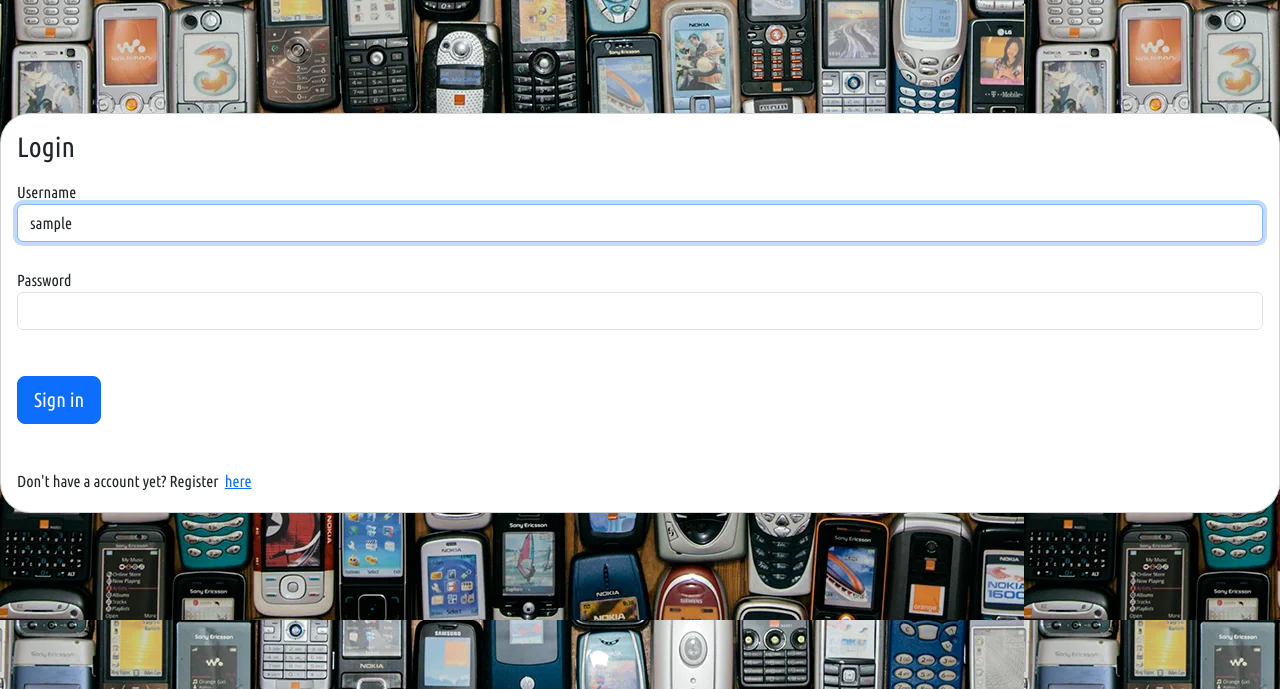
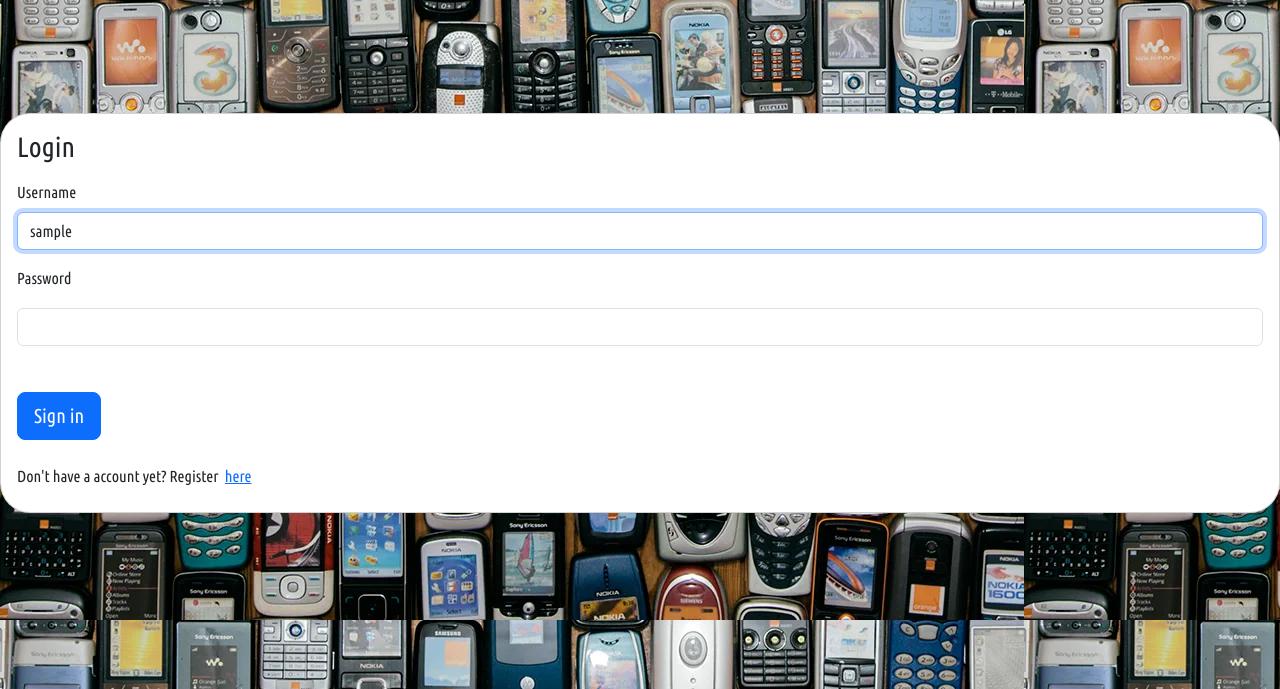
Before and after one commit to Diomuzan/VinPhone, a Symfony app: template templates/login.html.twig in a window 1280 px wide. Shown: the part 148-837 px from the top of the page. Run offline with Twig, Linux system fonts and the light colour scheme; the template is opened without the code that fills it: most values are stand-ins (such as "Sample title", 1, 10 or a date in 2020); some libraries are stand-ins or nearby versions.

Commit message:
Finished layout of Login

```diff
--- a/public/css_documents/style.css
+++ b/public/css_documents/style.css
@@ -122,7 +122,7 @@ html, body {
 }
 
 .text2 {
-    top: 85px;
+    top: 64px;
 }
 
 .card5 {
--- a/src/Controller/AdminController.php
+++ b/src/Controller/AdminController.php
@@ -18,7 +18,7 @@ class AdminController extends AbstractController {
         $user = $this->getUser();
         $account = $user ? $user->getUserIdentifier() : '';
 
-        return $this->render('admin_home.html.twig', ['phones' => $phones, 'account' => $account]);
+        return $this->render('admin_dashboard.html.twig', ['phones' => $phones, 'account' => $account]);
     }
     #[Route('/admin/add', name: 'add', methods: ['GET', 'POST'])]
     public function new(Request $request, PhoneRepository $phoneRepository): Response {
@@ -30,7 +30,7 @@ class AdminController extends AbstractController {
         if ($form->isSubmitted() && $form->isValid()) {
             $phoneRepository->save($phones, true);
 
-            return $this->redirectToRoute('admin_home', [], Response::HTTP_SEE_OTHER);
+            return $this->redirectToRoute('admin_dashboard', [], Response::HTTP_SEE_OTHER);
         }
         return $this->render('add.html.twig', ['phones' => $phones, 'form' => $form]);
     }
@@ -47,6 +47,6 @@ class AdminController extends AbstractController {
      $entityManager->remove($phone);
      $entityManager->flush();
 
-        return $this->redirectToRoute('admin_home', [], Response::HTTP_SEE_OTHER);
+        return $this->redirectToRoute('admin_dashboard', [], Response::HTTP_SEE_OTHER);
     }
 }
--- a/templates/admin_dashboard.html.twig
+++ b/templates/admin_dashboard.html.twig
@@ -30,13 +30,13 @@
                     <td>{{ phone.model }}</td>
                     <td> {{ phone.price }}</td>
                   <td>
-                      |<a href="{{ path('Delete', {'id': phone.id}) }}"><button type="button" class="btn btn-outline-danger">Delete</button></a>
+                      |<a href="{{ path('delete', {'id': phone.id}) }}"><button type="button" class="btn btn-outline-danger">Delete</button></a>
                 </tbody>
                 </td>
                 </tr>
                 {% endfor %}
             </table>
-            <a href= "{{ path('Add') }}"><button type="button" class="btn btn-outline-success button1 position-relative">Add phone</button></a></div>
+            <a href= "{{ path('add') }}"><button type="button" class="btn btn-outline-success button1 position-relative">Add phone</button></a></div>
         </div>
     </div>
 
--- a/templates/base.html.twig
+++ b/templates/base.html.twig
@@ -25,10 +25,14 @@
                 <div class="collapse navbar-collapse" id="navbarNav">
                     <ul class="navbar-nav">
                         <li class="navItem1 nav-item position-relative">
-                            <a class="navLink1 nav-link position-relative" aria-current="page" href="{{ path('home') }}">Home</a>
+                            <a class="navLink1 nav-link position-relative" href="{{ path('home') }}">Home</a>
                         </li>
                         <li class="navItem2 nav-item position-relative">
-                            <a class=" nav-link position-relative" href="{{ path('login') }}">Login</a>
+                            {% if is_granted('IS_AUTHENTICATED_FULLY') %}
+                                <a class="navLink2 nav-link position-relative" href="{{ path('logout') }}">Logout</a>
+                            {% else %}
+                                <a class="navLink2 nav-link position-relative" h href="{{ path('login') }}">Login</a>
+                            {% endif %}
                         </li>
                     </ul>
                 </div>
--- a/templates/login.html.twig
+++ b/templates/login.html.twig
@@ -13,11 +13,11 @@
                  <form method="POST" action="{{ path('login') }}"  class= "loginForm">
                 <h3 class="h3 mb-3 font-weight-normal">Login</h3>
                      <div class="mb-3">
-                <label for="inputUsername">Username</label>
+                <label class ="form-label" for="inputUsername">Username</label>
                 <input type="text" value="{{ last_username }}" name="_username" id="username" class="form-control" autocomplete="username" required autofocus>
                      </div>
                      <div class="mb-3">
-                <label for="inputPassword" class= "formLabel2 position-relative">Password</label>
+                <label class ="form-label" for="inputPassword" class= "formLabel2 position-relative">Password</label>
                          <input type="password" name="_password" id="password" class="formField2 form-control position-relative " autocomplete="current-password" required>
                      </div>
                      <button class="subButton btn btn-lg btn-primary position-relative" type="submit">Sign in</button>
```
Also changed, not shown: public/sql_files/vinphone_database.sql (+12 -2 lines).
